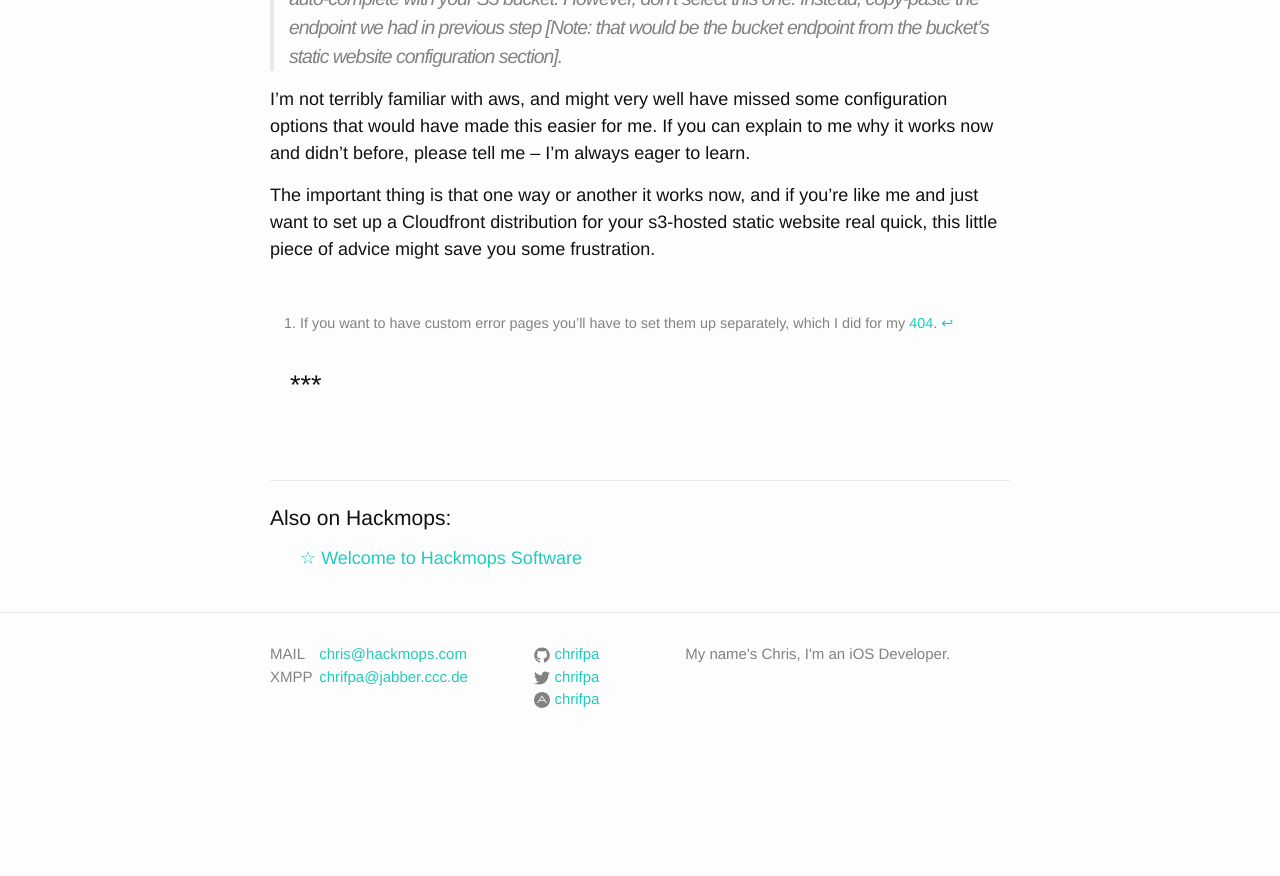
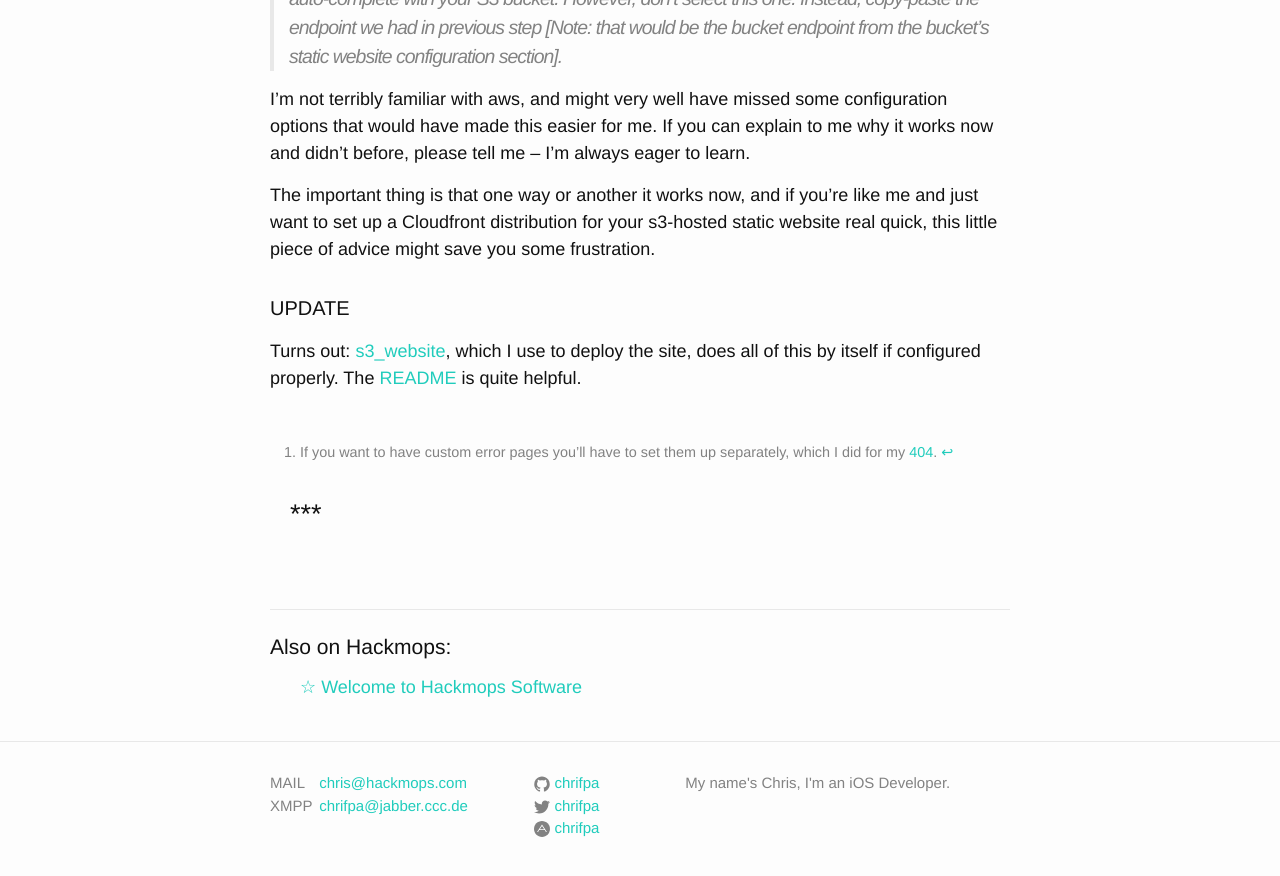
Before and after one commit to acdpnk/hackmopscom, a Jekyll site: the page built from _posts/2015-06-02-cloudfront.md, in a window 1280 px wide and 900 px high, scrolled down 747 px. Shown: the top 876 px of the window. Built offline with Jekyll 4.4.1, drawn with Linux system fonts in a browser that asks for light colours; comment, search, counter and statistics services are not loaded; before the commit the page ends 1518 px from its top, so only the background shows below that.

Commit message:
updated cloudfront article

```diff
--- a/_posts/2015-06-02-cloudfront.md
+++ b/_posts/2015-06-02-cloudfront.md
@@ -18,8 +18,13 @@ I'm not terribly familiar with aws, and might very well have missed some configu
 
 The important thing is that one way or another it works now, and if you're like me and just want to set up a Cloudfront distribution for your s3-hosted static website real quick, this little piece of advice might save you some frustration.
 
+#### UPDATE
+Turns out: [s3_website][], which I use to deploy the site, does all of this by itself if configured properly. The [README][s3_website] is quite helpful.
+
 [Cloudfront]: https://aws.amazon.com/cloudfront/
 [cloudfront url]: https://d2xs82utexg37l.cloudfront.net
 [instructions]: http://docs.aws.amazon.com/AmazonCloudFront/latest/DeveloperGuide/GettingStarted.html
 [tutorial]: http://www.michaelgallego.fr/blog/2013/08/27/static-website-on-s3-cloudfront-and-route-53-the-right-way/
+[s3_website]: https://github.com/laurilehmijoki/s3_website
+
 [^404]: If you want to have custom error pages you'll have to set them up separately, which I did for my [404](http://hackmops.com/404.html).
```
